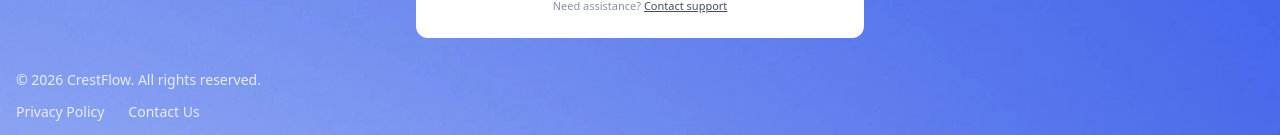
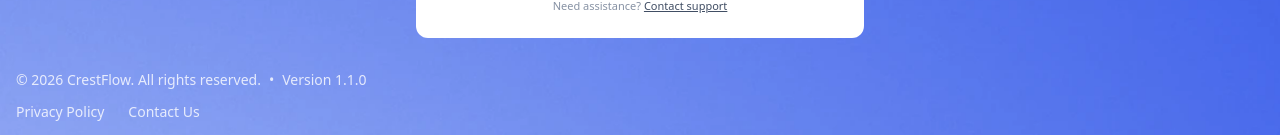
Before and after one commit to tilakpopat4/crestflow, a React (Vite) app: page /contact in a window 1280 px wide. Shown: the part 1019-1154 px from the top of the page. Built offline with nearby package versions, Linux system fonts and the light colour scheme; no server answers; the database is empty.

Commit message:
chore: update footer version to 1.1.0 across all components and pages

```diff
--- a/public/privacy-policy.html
+++ b/public/privacy-policy.html
@@ -128,7 +128,7 @@
 
   <!-- Footer -->
   <footer class="border-t border-slate-200 bg-white py-8 text-center text-slate-400 text-xs relative z-10">
-    <p>&copy; 2026 CrestFlow. All rights reserved.</p>
+    <p>&copy; 2026 CrestFlow. All rights reserved. &bull; Version 1.1.0</p>
     <div class="mt-2 flex justify-center gap-4">
       <a href="/privacy-policy" class="hover:text-indigo-600 transition-colors">Privacy Policy</a>
       <span>&bull;</span>
--- a/public/refund-policy.html
+++ b/public/refund-policy.html
@@ -148,7 +148,7 @@
   <footer class="border-t border-slate-200 bg-white py-6 mt-auto">
     <div
       class="max-w-4xl mx-auto px-6 flex flex-col md:flex-row items-center justify-between text-xs text-slate-500 gap-4">
-      <span>&copy; 2026 CrestFlow (By Tilak Popat Films). All rights reserved.</span>
+      <span>&copy; 2026 CrestFlow (By Tilak Popat Films). All rights reserved. &bull; Version 1.1.0</span>
       <div class="flex gap-4">
         <a href="/privacy-policy" class="hover:text-indigo-600 transition-colors">Privacy Policy</a>
         <a href="/terms-of-service" class="hover:text-indigo-600 transition-colors">Terms of Service</a>
--- a/public/terms-of-service.html
+++ b/public/terms-of-service.html
@@ -111,7 +111,7 @@
 
   <!-- Footer -->
   <footer class="border-t border-slate-200 bg-white py-8 text-center text-slate-400 text-xs relative z-10">
-    <p>&copy; 2026 CrestFlow. All rights reserved.</p>
+    <p>&copy; 2026 CrestFlow. All rights reserved. &bull; Version 1.1.0</p>
     <div class="mt-2 flex justify-center gap-4">
       <a href="/privacy-policy" class="hover:text-indigo-600 transition-colors">Privacy Policy</a>
       <span>&bull;</span>
--- a/src/components/Footer.tsx
+++ b/src/components/Footer.tsx
@@ -14,7 +14,7 @@ export default function Footer({
   transparent = false,
 }: FooterProps) {
   const currentYear = new Date().getFullYear();
-  const appVersion = '0.0.0';
+  const appVersion = '1.1.0';
 
   const handleLinkClick = (
     e: React.MouseEvent<HTMLAnchorElement>,
@@ -44,7 +44,11 @@ export default function Footer({
         <div className={`max-w-7xl mx-auto px-4 sm:px-6 lg:px-8 py-4 flex flex-col sm:flex-row sm:items-center sm:justify-between gap-3 text-sm ${
           transparent ? 'text-white/80' : 'text-slate-600 dark:text-slate-400'
         }`}>
-          <span>&copy; {currentYear} CrestFlow. All rights reserved.</span>
+          <div className="flex items-center gap-2">
+            <span>&copy; {currentYear} CrestFlow. All rights reserved.</span>
+            <span>&bull;</span>
+            <span>Version {appVersion}</span>
+          </div>
           <nav aria-label="Footer" className="flex items-center gap-6">
             <a
               href="/privacy"
```
